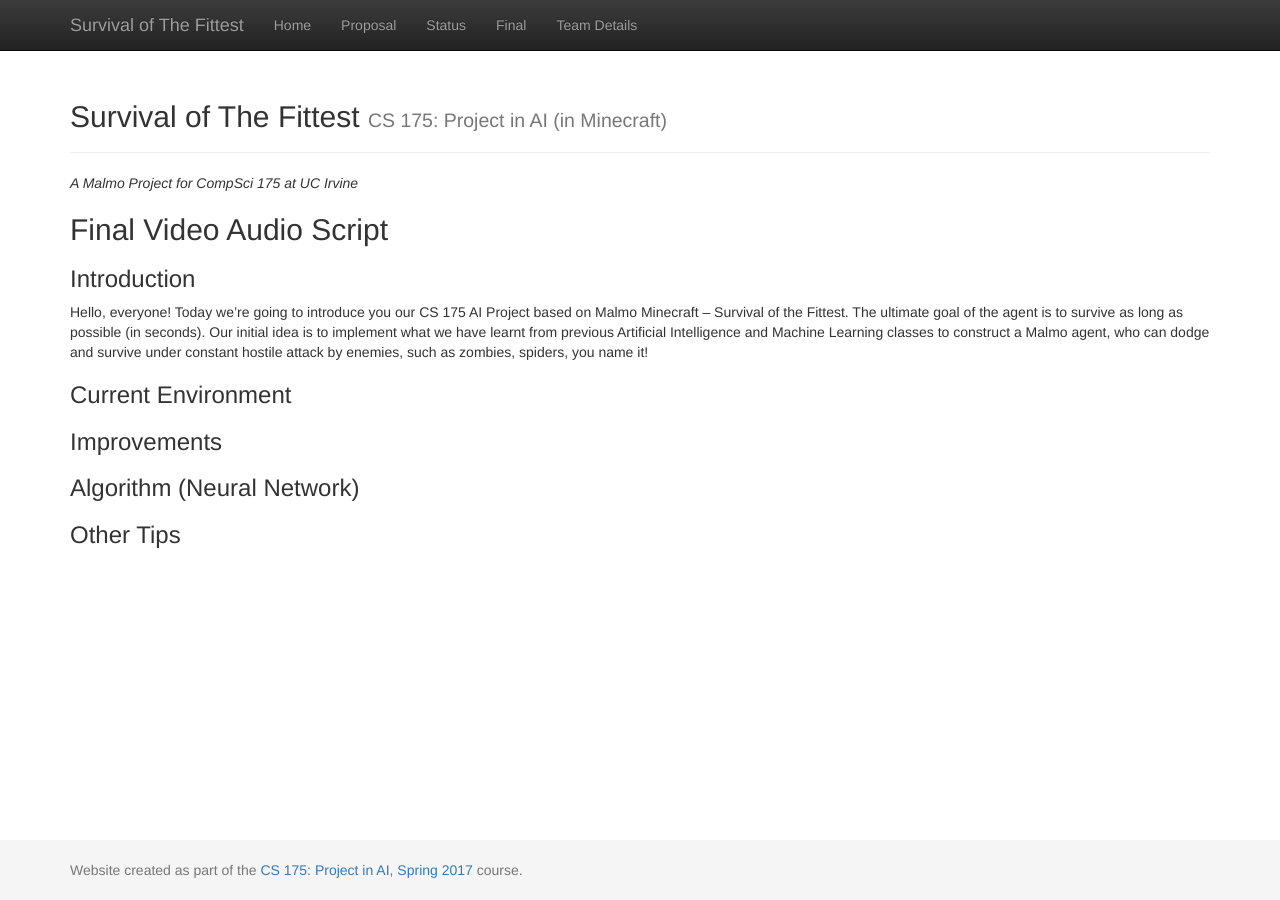
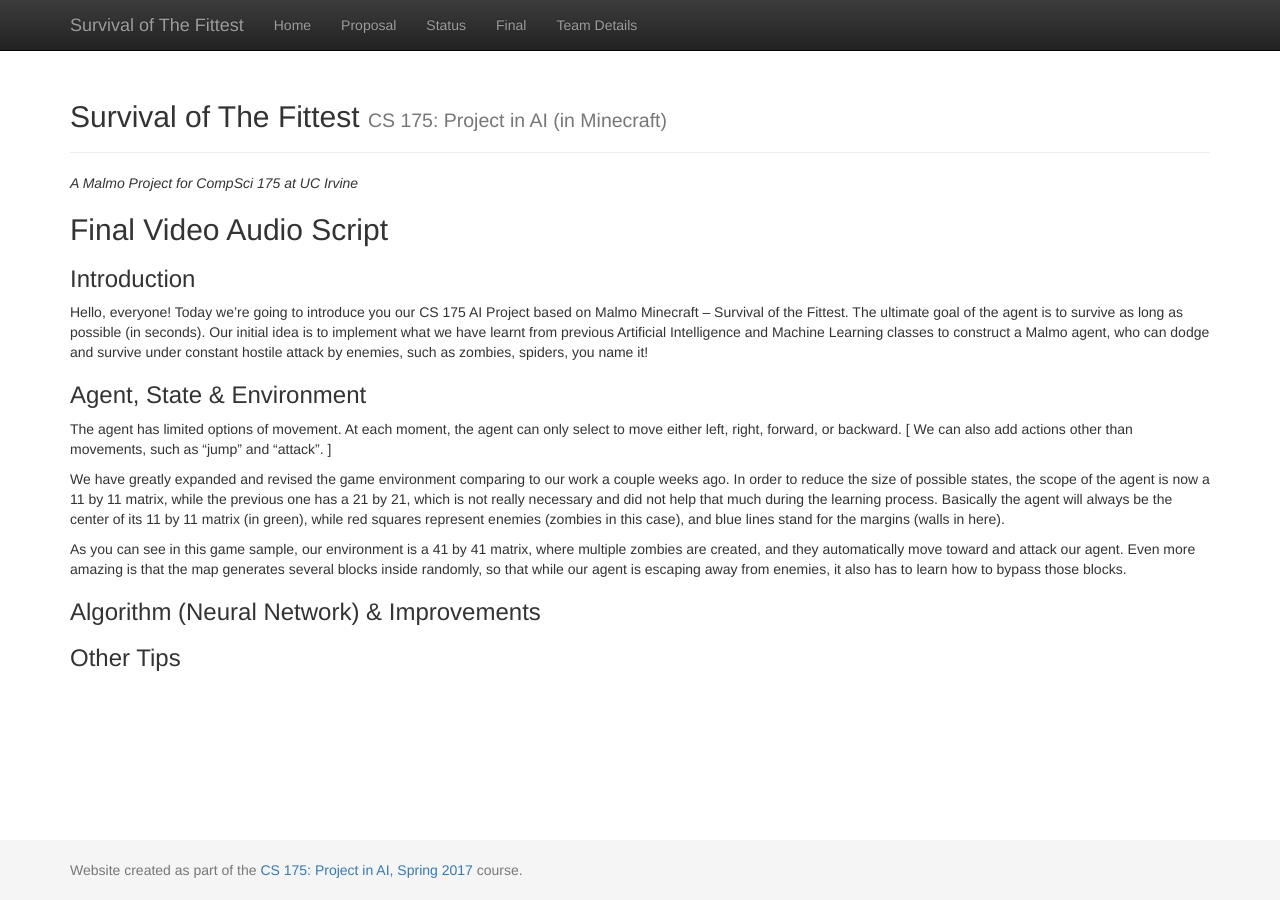
Before and after one commit to mingh2/SurvivalOfTheFittest, a Jekyll site: the page built from docs/final_video_audio_script.md, in a window 1280 px wide. Built offline with Jekyll 4.4.1, drawn with Linux system fonts in a browser that asks for light colours.

Commit message:
[ `Agent, State & Environment` Section of Audio Script ]

```diff
--- a/docs/final_video_audio_script.md
+++ b/docs/final_video_audio_script.md
@@ -10,10 +10,14 @@ title:  Final Video Audio Script
 ### Introduction
 Hello, everyone! Today we're going to introduce you our CS 175 AI Project based on Malmo Minecraft -- Survival of the Fittest. The ultimate goal of the agent is to survive as long as possible (in seconds). Our initial idea is to implement what we have learnt from previous Artificial Intelligence and Machine Learning classes to construct a Malmo agent, who can dodge and survive under constant hostile attack by enemies, such as zombies, spiders, you name it!
 
-### Current Environment
+### Agent, State & Environment
+The agent has limited options of movement. At each moment, the agent can only select to move either left, right, forward, or backward. [ We can also add actions other than movements, such as "jump" and "attack". ]
 
-### Improvements
+We have greatly expanded and revised the game environment comparing to our work a couple weeks ago. In order to reduce the size of possible states, the scope of the agent is now a 11 by 11 matrix, while the previous one has a 21 by 21, which is not really necessary and did not help that much during the learning process. Basically the agent will always be the center of its 11 by 11 matrix (in green), while red squares represent enemies (zombies in this case), and blue lines stand for the margins (walls in here).
 
-### Algorithm (Neural Network)
+As you can see in this game sample, our environment is a 41 by 41 matrix, where multiple zombies are created, and they automatically move toward and attack our agent. Even more amazing is that the map generates several blocks inside randomly, so that while our agent is escaping away from enemies, it also has to learn how to bypass those blocks.
+
+### Algorithm (Neural Network) & Improvements
+
 
 ### Other Tips
```
